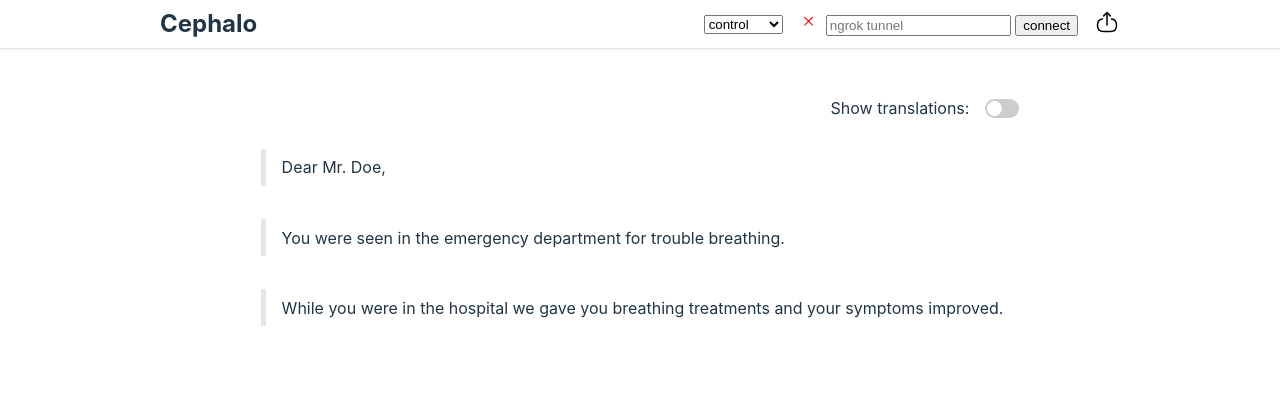
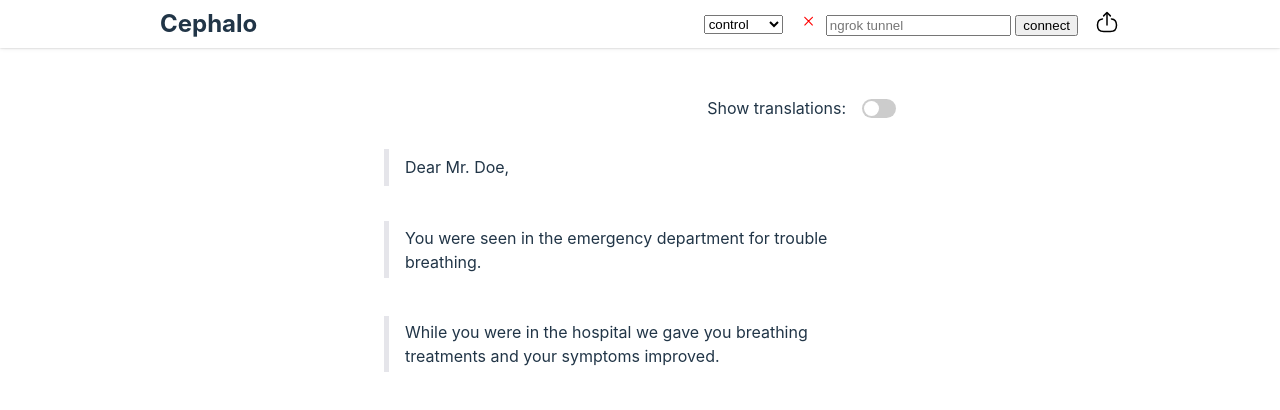
Before and after one commit to srobert4/cephalo, a Svelte app: page / in a window 1280 px wide. Shown: the top 410 px of the page. Built offline with nearby package versions, Linux system fonts and the light colour scheme.

Commit message:
fix column sizing

```diff
--- a/src/App.svelte
+++ b/src/App.svelte
@@ -68,7 +68,7 @@
     flex-direction: column;
     justify-content: flex-start;
     min-height: 75%;
-    min-width: 40vw;
+    width: 40vw;
     margin: 1rem;
   }
 
@@ -94,7 +94,7 @@
     display: flex;
     flex-direction: column;
     row-gap: 1rem;
-    width: 50vw;
+    max-width: 50vw;
     /* border: 1px solid green; */
   }
 </style>
```
